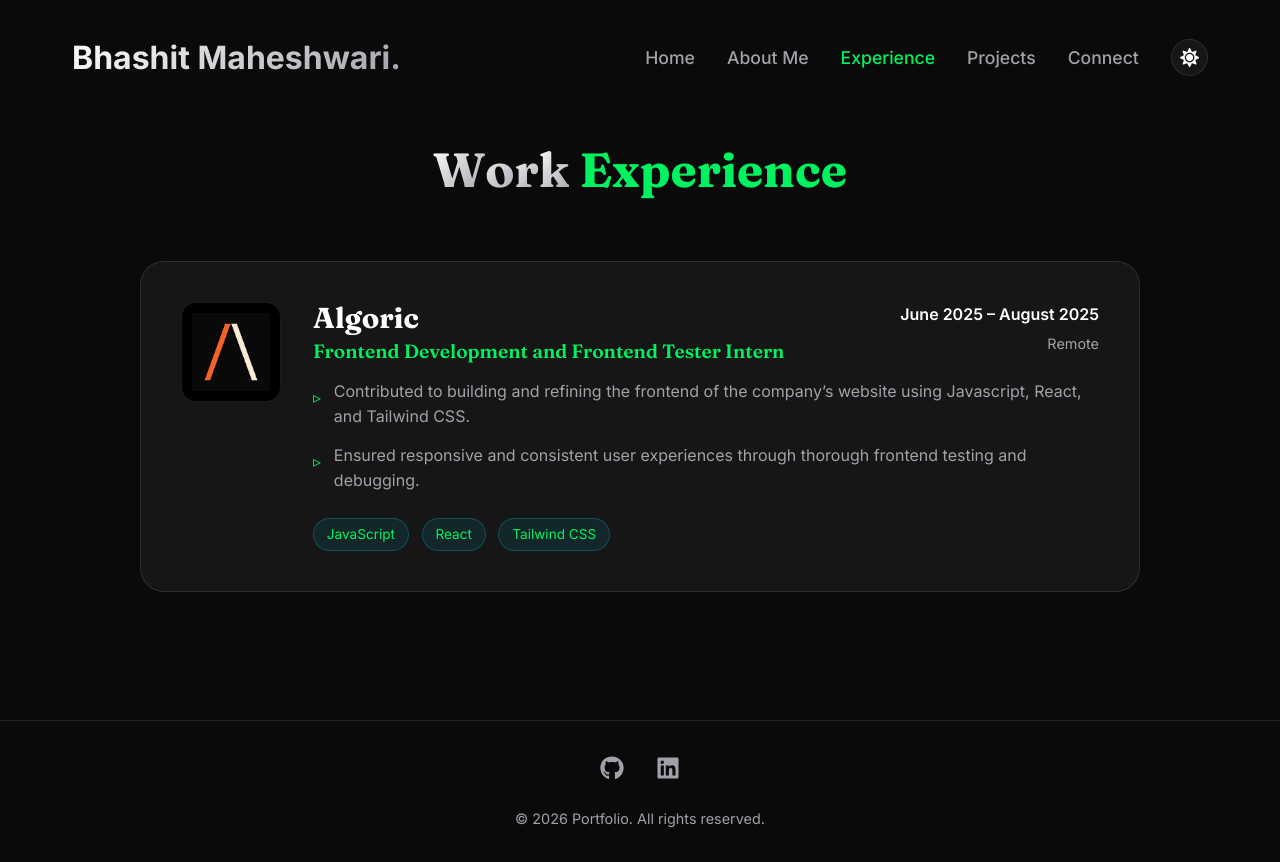
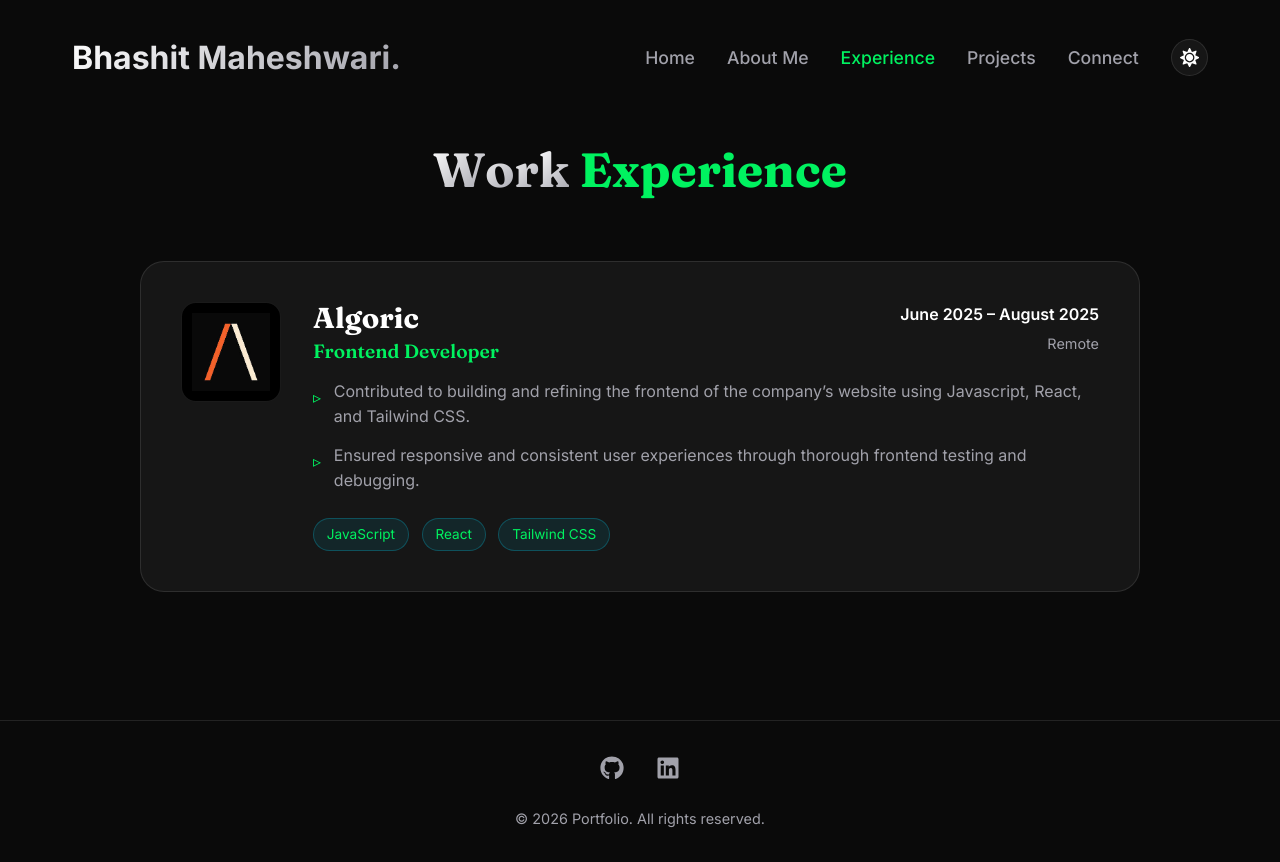
Before and after one commit to bhashitm2/Portfolio, a React (Vite) app: page /experience in a window 1280 px wide. Built offline with nearby package versions, Linux system fonts and the light colour scheme.

Commit message:
Experience Changes.

```diff
--- a/src/components/Experience.jsx
+++ b/src/components/Experience.jsx
@@ -4,7 +4,7 @@ import algoricLogo from "../assets/experience/algoric.png";
 const experiences = [
   {
     company: "Algoric",
-    role: "Frontend Development and Frontend Tester Intern",
+    role: "Frontend Developer",
     date: "June 2025 – August 2025",
     location: "Remote",
     logo: algoricLogo,
@@ -83,8 +83,6 @@ const Experience = () => {
                     {char}
                 </motion.span>
             ))}
-
-            {/* Second part: Experience (Cyan) */}
             {text2.split("").map((char, index) => (
                 <motion.span
                     key={`t2-${index}`}
```
